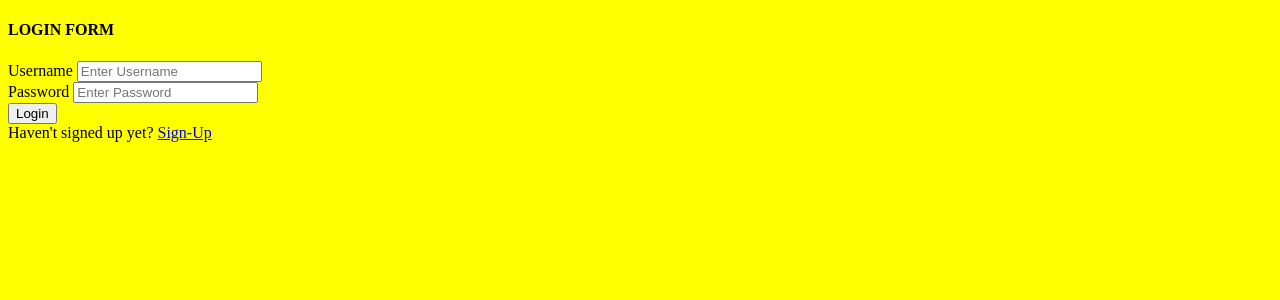
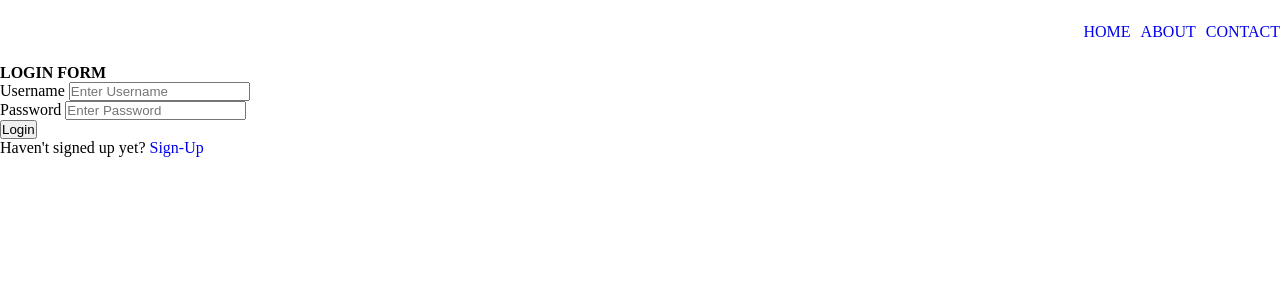
Before and after one commit to Mel-001/Car-Dealership, a Django app: page /login/ in a window 1280 px wide. Shown: the top 300 px of the page. Run offline with Django 4.2, Linux system fonts and the light colour scheme.

Commit message:
basic routing

```diff
--- a/base/urls.py
+++ b/base/urls.py
@@ -3,8 +3,8 @@ from . import views
 
 urlpatterns = [
     path('', views.home, name='home'),
-    path('/about_us/', views.about, name='about'),
-    path('/contact_us/', views.contact_page, name='contact'),
+    path('about_us/', views.about, name='about'),
+    path('contact_us/', views.contact_page, name='contact'),
 
     path('login/', views.login_user, name='login'),
     path('logout/', views.logout_user, name='logout'),
--- a/static/styles/main.css
+++ b/static/styles/main.css
@@ -1,3 +1,22 @@
-body{
-    background-color: yellow;
+*,::after,::before{
+    box-sizing: border-box;
+    margin: 0;
+    padding: 0;
 }
+
+a{
+    text-decoration: none;
+}
+
+nav{
+    display: flex;
+    align-items: center;
+    justify-content: space-between;
+    height: 4rem;
+}
+
+nav .items{
+    display: flex;
+    align-items: center;
+    gap: 10px;
+}
--- a/templates/navbar.html
+++ b/templates/navbar.html
@@ -0,0 +1,10 @@
+<nav>
+    <div class="logo">
+
+    </div>
+    <div class="items">
+        <a href="{% url 'home' %}">HOME</a>
+        <a href="{% url 'about' %}">ABOUT</a>
+        <a href="{% url 'contact' %}">CONTACT</a>
+    </div>
+</nav>
```
